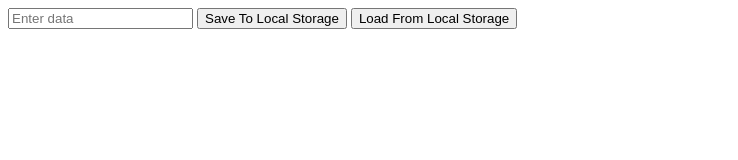
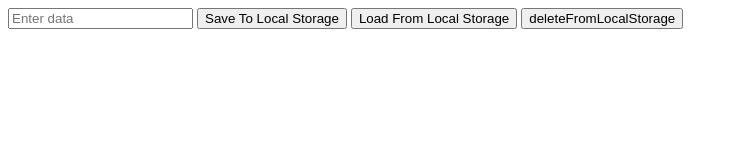
Before and after one commit to g3vind/complete-js-2024, a plain HTML site: page 09-local-storage/index.html in a window 1280 px wide. Shown: the whole page, without its empty margins (0-738 px from the left). Drawn offline with Linux system fonts and the light colour scheme.

Commit message:
local storage done

```diff
--- a/09-local-storage/index.html
+++ b/09-local-storage/index.html
@@ -35,11 +35,19 @@
                 alert("No data in local storage");
             }
         }
+        // function to delete from local storage
+        function deleteFromLocalStorage(){
+            localStorage.removeItem("userData")
+            alert("data deleted from local storage")
+             document.getElementById("dataInput").value = ""
+
+        }
     </script>
    <div>
     <input type="text" id="dataInput" placeholder="Enter data">
     <button onclick="saveToLocalStorage()">Save To Local Storage</button>
     <button onclick="loadFromLocalStorage()">Load From Local Storage</button>
+    <button onclick="deleteFromLocalStorage()">deleteFromLocalStorage</button>
    </div>
 </body>
 </html>
```
